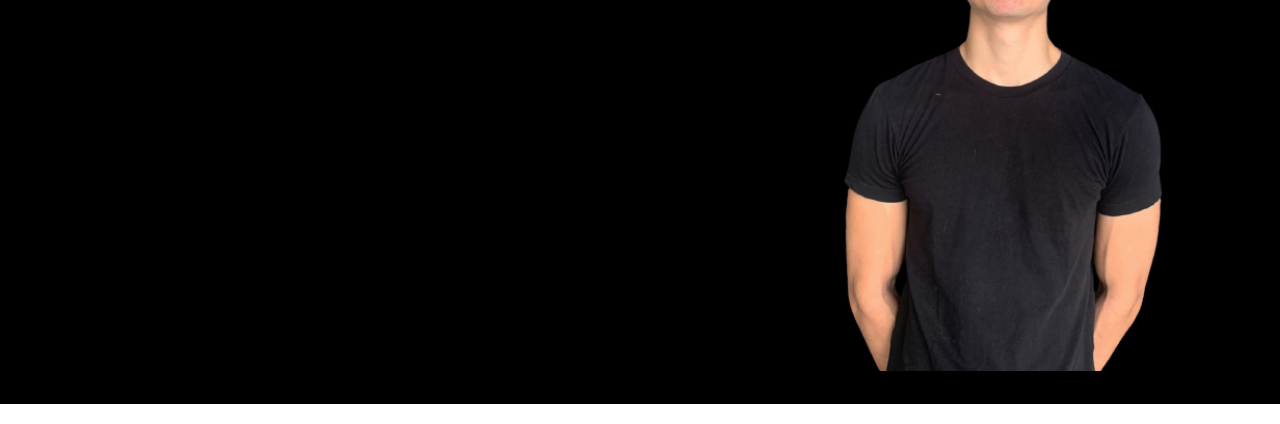
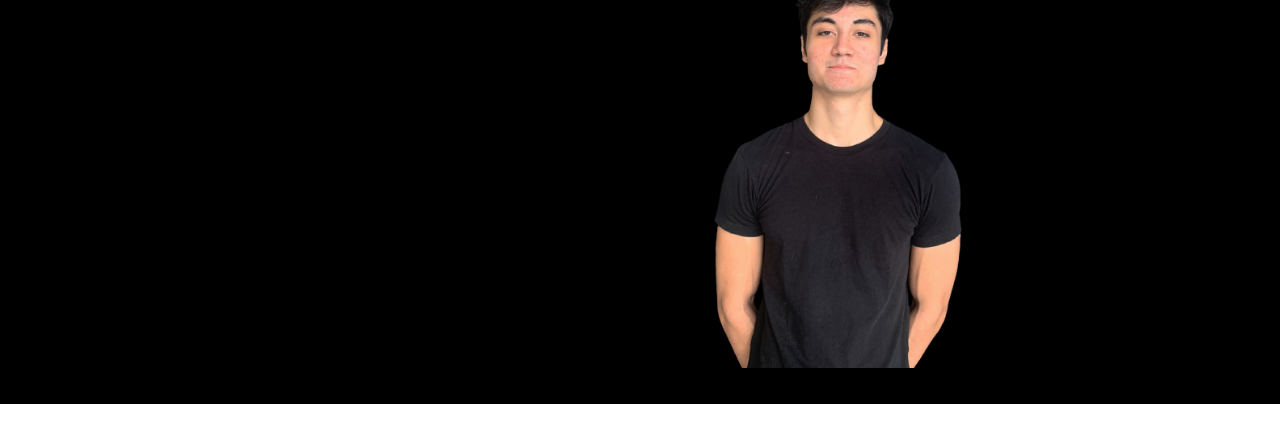
Before and after one commit to jasondb300/jsntraining, a plain HTML site: page index.html in a window 1280 px wide. Shown: the part 376-800 px from the top of the page. Drawn offline with nearby package versions, Linux system fonts and the light colour scheme.

Commit message:
Update index.html

```diff
--- a/index.html
+++ b/index.html
@@ -61,7 +61,7 @@
     <!-- Title -->
 
     <div class="row">
-      <div class="title-container col-lg-6" style="margin-left:120px; margin-top: 60px;">
+      <div class="title-container col-lg-6">
       <h1>Start your fitness journey today</h1>
 <h3 class="sub-title-container" style="color: rgb(142, 241, 231);">Personal Training In South Jakarta, Indonesia</h3>
    </div>
@@ -69,11 +69,7 @@
     <div class="col" style="width:80%;
     margin-top: -126px;
     margin-left: 25px;">
-      <img class="jsn-image" src="images/jason-web-pic-removebg-preview.png" alt="iphone-mockup" style="
-    width: 450px;
-    padding-left: -10px;
-    padding-top: 50px;
-    ;">
+      <img class="jsn-image" src="images/jason-web-pic-removebg-preview.png" alt="iphone-mockup">
     </div>
   </div>
   </section>
```
